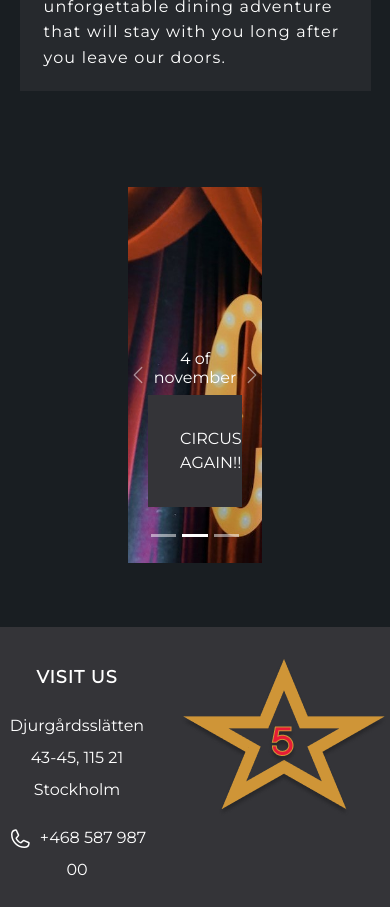
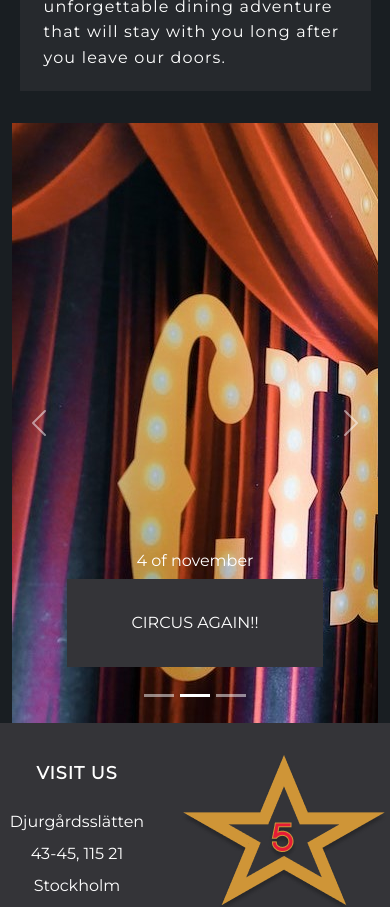
Before and after one commit to AlinaCGM/circus, a React (Create React App) app: page / in a window 390 px wide. Shown: the part 4420-5327 px from the top of the page. Built offline with nearby package versions, Linux system fonts and the light colour scheme.

Commit message:
Carousel responsive

```diff
--- a/src/components/carousel/Carousel.js
+++ b/src/components/carousel/Carousel.js
@@ -7,10 +7,12 @@ import clown from "../../assets/face-paint-clown.jpg";
 
 function Carousel() {
   return (
-    <section class="section-carousel">
+    <section className="container">
+      <div className="row">
+        <div className="col-sm-10 mx-auto">
           <CarouselTemplate fade controls>
             <CarouselTemplate.Item>
-          <img class="slide-img" src={acrobats} alt="Acrobats"></img>
+              <img src={acrobats} alt="Acrobats"></img>
               <CarouselTemplate.Caption>
                 <h3>3 of november</h3>
                 <p>CIRCUS!</p>
@@ -39,6 +41,8 @@ function Carousel() {
               </CarouselTemplate.Caption>
             </CarouselTemplate.Item>
           </CarouselTemplate>
+        </div>
+      </div>
     </section>
   );
 }
--- a/src/components/carousel/carousel.css
+++ b/src/components/carousel/carousel.css
@@ -1,8 +1,20 @@
-.section-carousel {
-  background-color: #191e22;
-  padding: 4rem 8rem;
+/* .slide-img {
+  width: 700px;
+} */
+
+/* .container {
+  border: 1px solid blue;
 }
 
-.slide-img {
-  width: 700px;
-}
+.col {
+  border: 1px solid yellow;
+} */
+
+/* .sizing-fix {
+  max-width: 1116px;
+  border: 1px solid red;
+} */
+
+/* .slide-img {
+  object-fit: cover;
+} */
```
Lines whose indentation alone changed are shown as unchanged.
